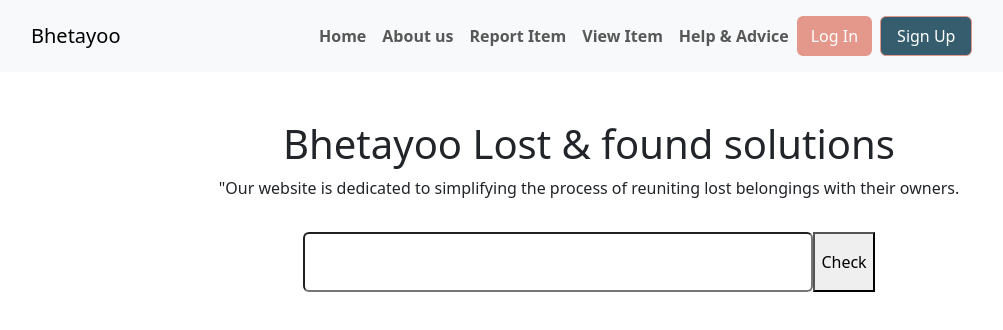
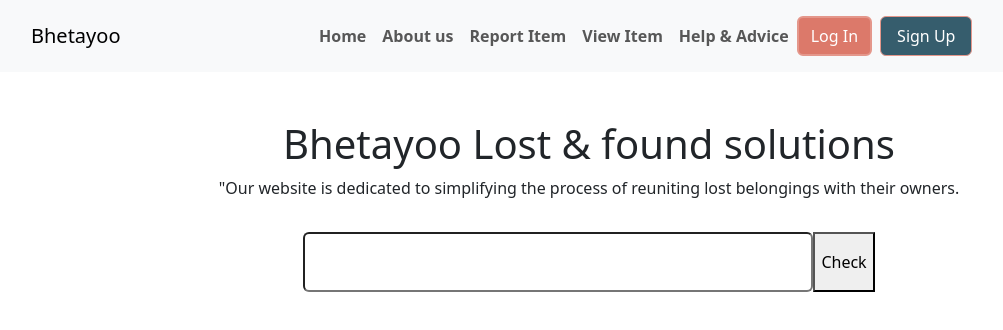
Before and after one commit to spd-sadim/Project---Lost-and-Found, a React (Vite) app in the folder client/: page / in a window 1280 px wide. Shown: the top 330 px of the page, without its empty margins (51-1054 px from the left). Built offline with nearby package versions, Linux system fonts and the light colour scheme.

Commit message:
refactor: Change button color

```diff
--- a/client/src/components/navbar/NavbarNav.jsx
+++ b/client/src/components/navbar/NavbarNav.jsx
@@ -20,7 +20,7 @@ export default function NavbarNav() {
           <Nav.Link href="/view-item" className='fw-bold'>View Item</Nav.Link>
           <Nav.Link href="/help-advice" className='fw-bold'>Help & Advice</Nav.Link>
           <div className="auth-buttons d-flex gap-2">
-          <Button style={{backgroundColor: "#e4978b", border: "2px solid #e4978b"}}>Log In</Button>
+          <Button style={{backgroundColor: "#dc796a", border: "2px solid #e4978b"}}>Log In</Button>
           <Button className='px-3' style={{backgroundColor: "#365d6d", border: "1px solid #e4978b"}}>Sign Up</Button>
           </div>
 
```
